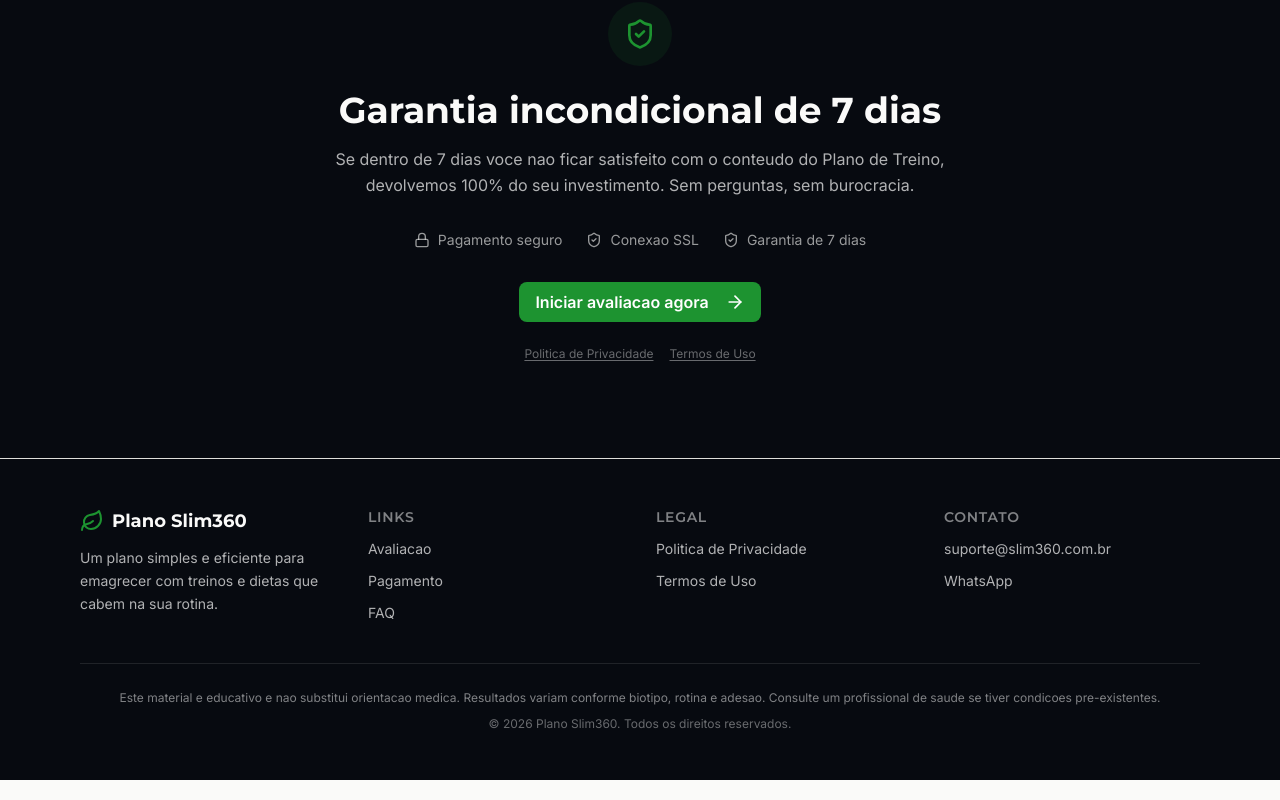
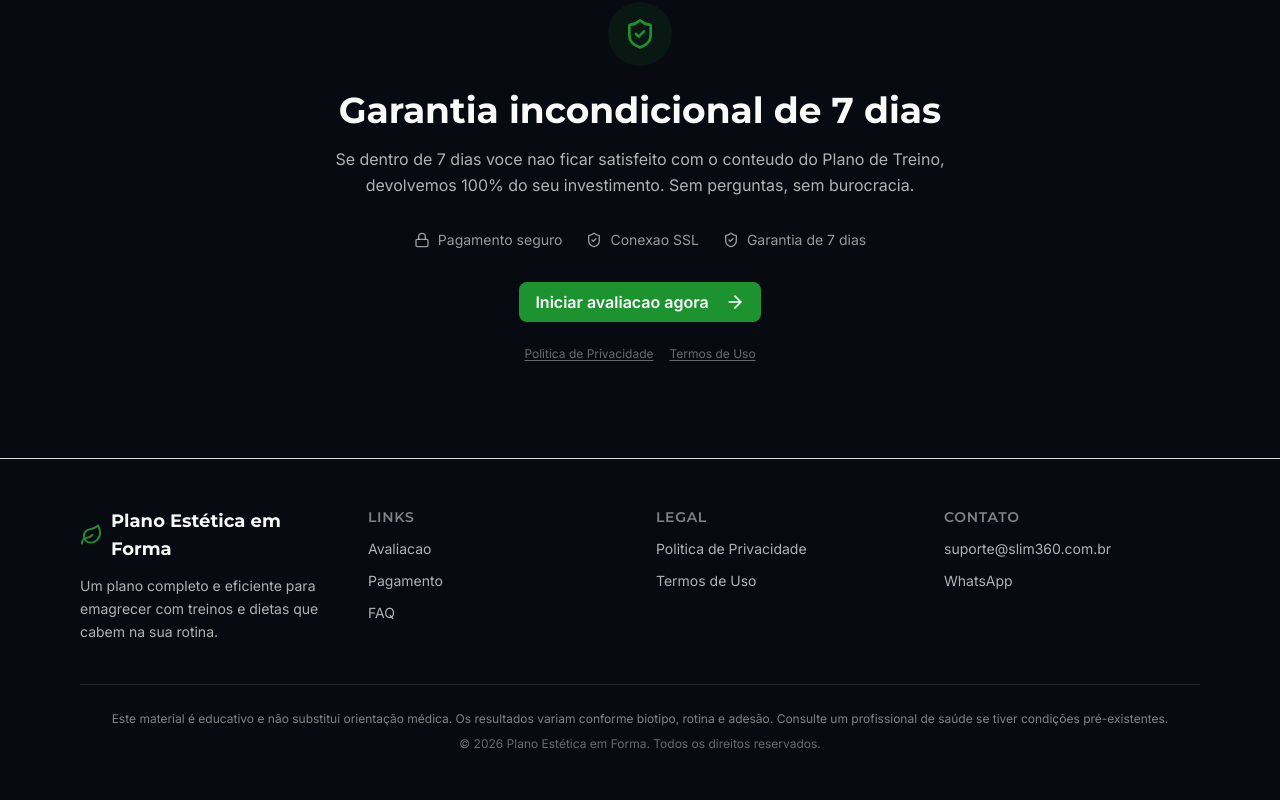
Before and after one commit to gustavohdeus-gif/training-plan, a Next.js app: page / in a window 1280 px wide. Shown: the part 5027-5827 px from the top of the page. Built offline with nearby package versions, Linux system fonts and the light colour scheme.

Commit message:
Update footer text for branding and clarity

```diff
--- a/components/site-footer.tsx
+++ b/components/site-footer.tsx
@@ -9,10 +9,10 @@ export function SiteFooter() {
           <div className="flex flex-col gap-3">
             <div className="flex items-center gap-2">
               <Leaf className="size-6 text-primary" />
-              <span className="font-serif text-lg font-bold">Plano Slim360</span>
+              <span className="font-serif text-lg font-bold">Plano Estética em Forma</span>
             </div>
             <p className="text-sm text-secondary-foreground/70 leading-relaxed">
-              Um plano simples e eficiente para emagrecer com treinos e dietas que cabem na sua rotina.
+              Um plano completo e eficiente para emagrecer com treinos e dietas que cabem na sua rotina.
             </p>
           </div>
 
@@ -58,11 +58,11 @@ export function SiteFooter() {
 
         <div className="mt-10 border-t border-secondary-foreground/10 pt-6">
           <p className="text-center text-xs leading-relaxed text-secondary-foreground/50">
-            Este material e educativo e nao substitui orientacao medica. Resultados variam conforme biotipo, rotina e adesao.
-            Consulte um profissional de saude se tiver condicoes pre-existentes.
+            Este material é educativo e não substitui orientação médica. Os resultados variam conforme biotipo, rotina e adesão.
+            Consulte um profissional de saúde se tiver condições pré-existentes.
           </p>
           <p className="mt-2 text-center text-xs text-secondary-foreground/40">
-            &copy; {new Date().getFullYear()} Plano Slim360. Todos os direitos reservados.
+            &copy; {new Date().getFullYear()} Plano Estética em Forma. Todos os direitos reservados.
           </p>
         </div>
       </div>
```
